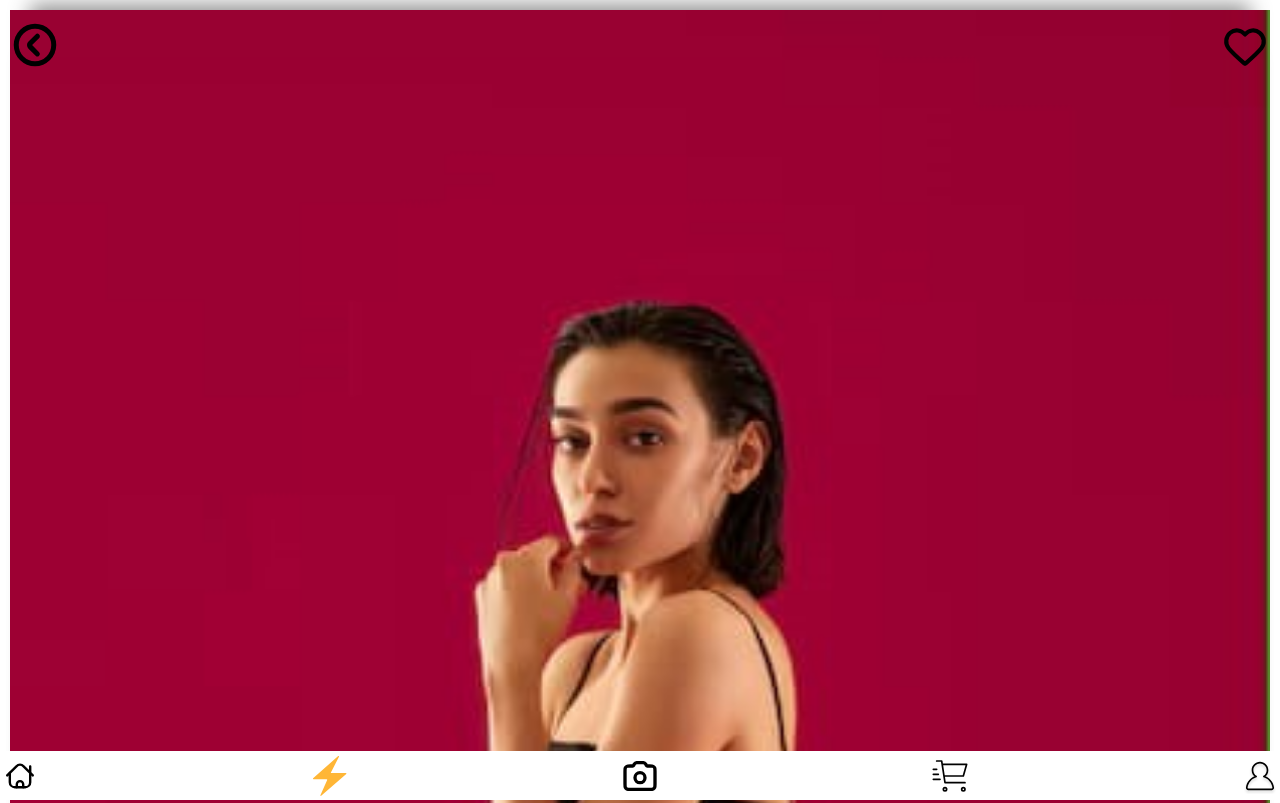
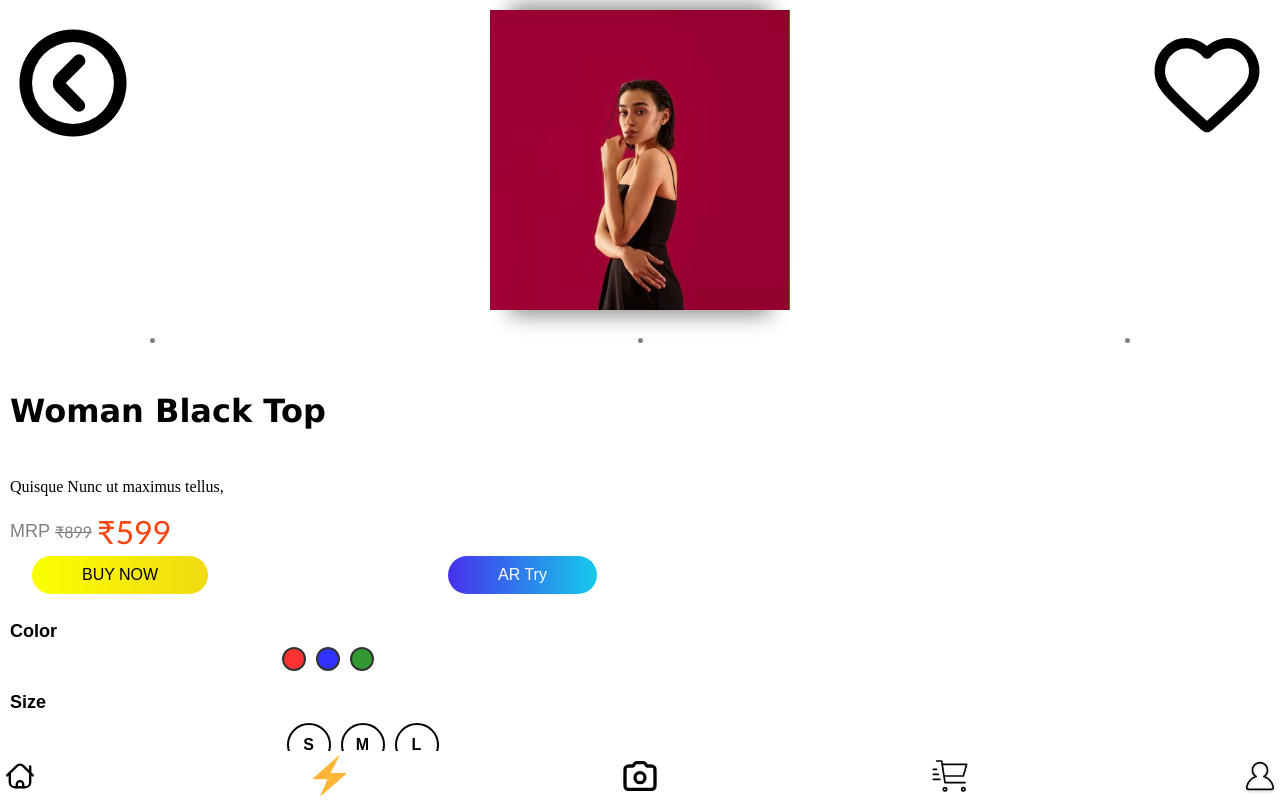
Before and after one commit to Alakatraz1/letssee, a plain HTML site: page products/buy1.html in a window 1280 px wide. Shown: the top 803 px of the page. Drawn offline with Linux system fonts and the light colour scheme.

Commit message:
let the pain end

```diff
--- a/products/styles2.css
+++ b/products/styles2.css
@@ -5,35 +5,36 @@ body{
 .navigation{
     display: flex;
     position: absolute;
-    width: 100%;
     z-index: 999;
-    margin: 10px;
+    margin: 0px;
+    padding: 10px;
+    justify-content: space-between;
 }
 .navigation>div{
-    display: flex;
     width: 50%;
 }
 .navigation img{
-    width: 50px;
-    filter: contrast();
+    width: 20%;
 }
-#navi2{
+.navigation #navi2{
     display: flex;
-    width: 50%;
     justify-content: end;
-    margin-right: 20px;
 }
+
 .top{
 display: flex;
 justify-content: center;
 margin: 10px;
 }
 .top img{
-    width: 100%;
+    width: 300px;
+    height: 300px;
     box-shadow: 0px -25px 20px -20px rgba(0, 0, 0, 0.45), 0px 25px 20px -20px rgba(0, 0, 0, 0.45);
 }
 .heading{
-    margin: 10px;
+    display: flex;
+    flex-direction: column;
+    padding-left: 10px;
 }
 .scroll{
     display: flex;
@@ -41,6 +42,7 @@ margin: 10px;
     align-items: center;
     justify-content: space-between;
     padding-left: 150px;
+    width: auto;
     padding-right: 150px;
 }
 .scroll>div{
@@ -85,8 +87,8 @@ margin: 10px;
 .buttons{
     display: flex;
     justify-content: center;
-    margin: 5px;
-    flex-wrap:wrap ;
+    padding: 5px;
+    flex-wrap:wrap;
     font-family: sans-serif;
 }
 #button1{
@@ -107,7 +109,7 @@ margin: 10px;
     background-image: linear-gradient(to right, rgb(71, 49, 237), rgb(21, 203, 235));
     padding-left: 50px;
     position: absolute;
-    left: 40%;
+    left: 35%;
     padding-right: 50px;
     padding-top: 10px;
     padding-bottom: 10px;
@@ -159,8 +161,9 @@ margin: 10px;
     display: flex;
     flex-direction: column;
     margin-top: 10px;
-    padding-bottom: 49.6px;
+    padding-bottom:50px ;
     margin-left: 10px;
+    margin-bottom: 5px;
 }
 .size-range{
     display: flex;
```
